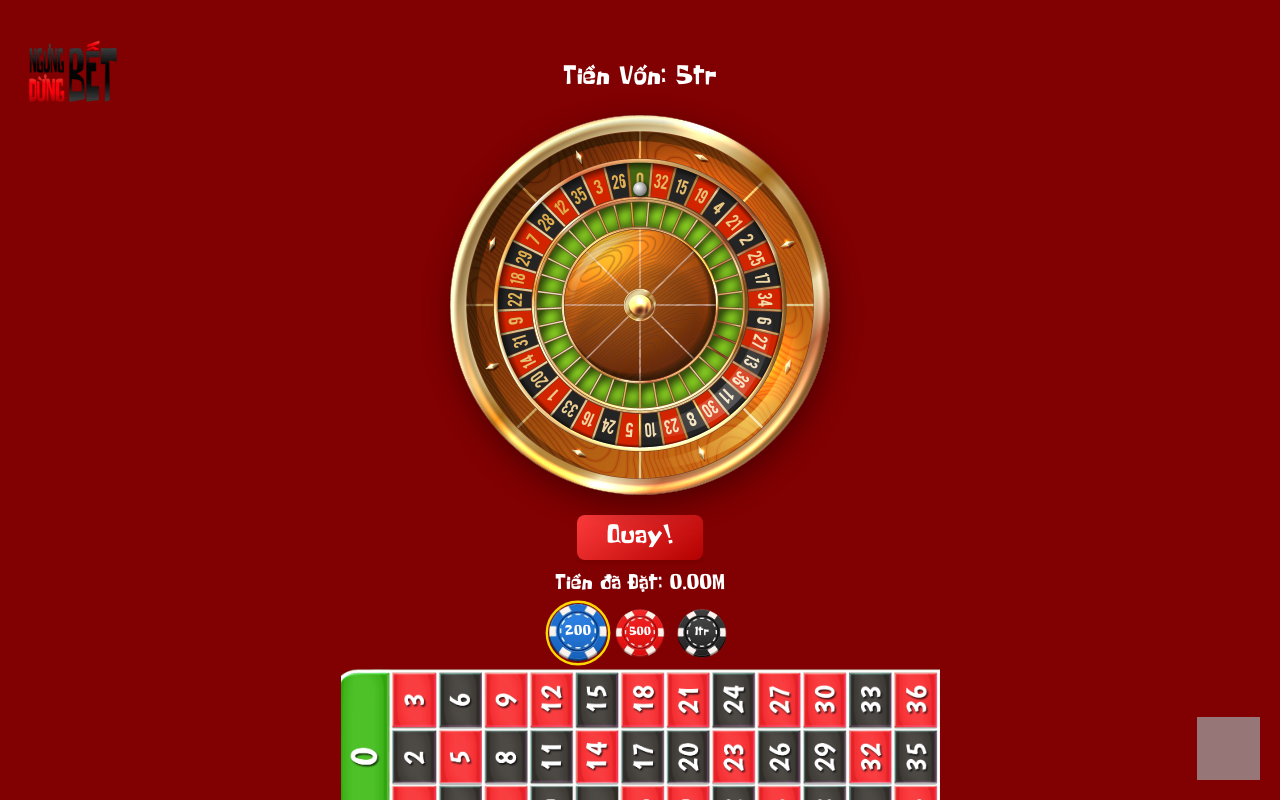
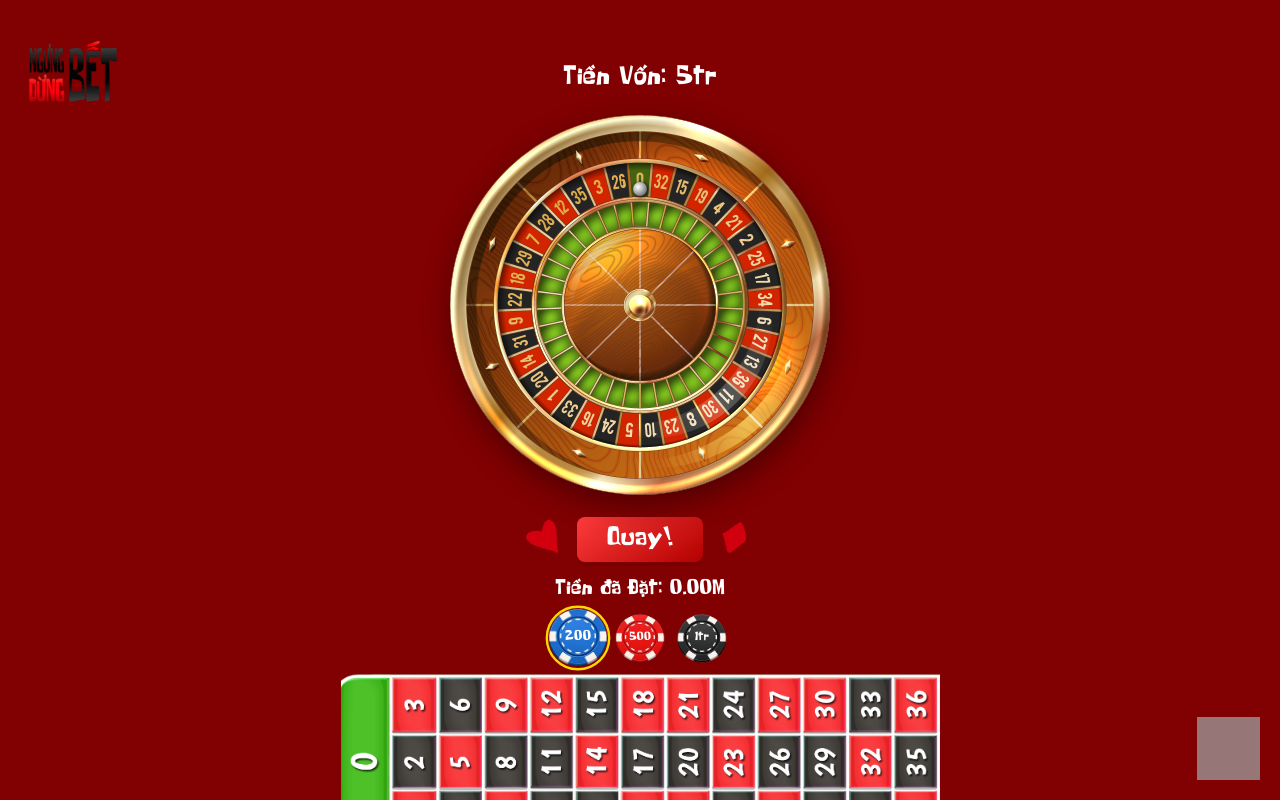
Before and after one commit to Th0ngpv/DungBetDungBet, a React (Vite) app: page / in a window 1280 px wide. Shown: the top 800 px of the page. Built offline with nearby package versions, Linux system fonts and the light colour scheme; grey boxes are pictures that could not be loaded.

Commit message:
feat: update App component structure and add decorative images to spin button

```diff
--- a/src/App.tsx
+++ b/src/App.tsx
@@ -6,7 +6,7 @@ import avatar from './assets/images/avatar.png';
 function App() {
 
   return (
-    <body>
+    <>
         {/* header */}
       <header>
         <img src={logo} alt="Ngừng Bet Dừng Bết Logo" />
@@ -29,7 +29,7 @@ function App() {
         >
           <img src={avatar} alt="Facebook" />
         </a>
-    </body>
+    </>
   )
 }
 
--- a/src/components/Game.css
+++ b/src/components/Game.css
@@ -1,6 +1,18 @@
+.spin-container {
+  display: flex;
+  align-items: center;
+  justify-content: center;
+  gap: 5px; /* space between button and images */
+  margin-top: 20px;
+}
+
+.spin-decor {
+  width: 50px; /* adjust as needed */
+  height: 50px;
+  opacity: 0.8; /* optional transparency */
+}
 
 .spin-btn {
-  margin-top: 20px;
   padding: 8px 30px;
   font-size: 1.5rem;
   font-weight: bold;
--- a/src/components/Game.tsx
+++ b/src/components/Game.tsx
@@ -4,6 +4,9 @@ import Wheel, { type WheelRef } from "./SpinningWheel";
 import Board from "./Board";
 import Notification from "./Notification";
 import WarningPopup from "./WarningPopup";
+
+import decoLeft from "../assets/images/deco_left.png";
+import decoRight from "../assets/images/deco_right.png";
 
 import "./Game.css";
 
@@ -100,13 +103,13 @@ const Game = () => {
     if (isSpinning) return;
 
     if (bets.length === 0) {
-      notify("Place a bet first!", "error");
+      notify("Hãy Đặt cược trước!", "error");
       return;
     }
 
     setIsSpinning(true);
 
-    notify("Spinning...", "info");
+    notify("Đang quay...", "info");
 
     const winningNumber = Math.floor(Math.random() * 37);
     await wheelRef.current?.spinToNumber(winningNumber);
@@ -171,14 +174,28 @@ const Game = () => {
       {/* Wheel */}
       <Wheel ref={wheelRef} />
 
-      {/* Spin Button */}
+      {/* Spin Button with Decorative Images */}
+      <div className="spin-container">
+        <img
+          src={decoLeft}
+          alt="Left decoration"
+          className="spin-decor left"
+        />
+
         <button
           className="spin-btn"
           onClick={handleSpin}
-        disabled={isSpinning || bets.length === 0}
+          disabled={isSpinning}
         >
           {isSpinning ? "Đang quay..." : "Quay!"}
         </button>
+
+        <img
+          src={decoRight}
+          alt="Right decoration"
+          className="spin-decor right"
+        />
+      </div>
 
       <Board
         key={round}
```
Also changed, not shown: src/assets/images/deco_left.png (added), src/assets/images/deco_right.png (added). Lines whose indentation alone changed are shown as unchanged.
